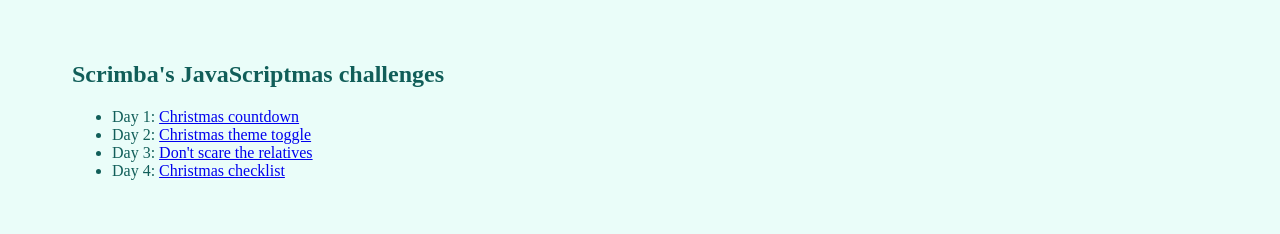
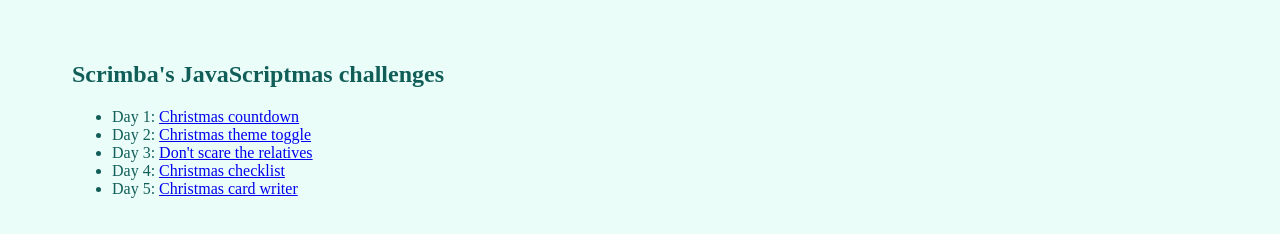
Before and after one commit to hellodeborahuk/javascript-work, a plain HTML site: page index.html in a window 1280 px wide. Shown: the part 638-872 px from the top of the page. Drawn offline with Linux system fonts and the light colour scheme.

Commit message:
added day 5

```diff
--- a/index.html
+++ b/index.html
@@ -161,6 +161,7 @@
           <li>Day 2: <a href="https://scrimba.com/scrim/co1294e4ab49ac13eea8890b6">Christmas theme toggle</a></li>
           <li>Day 3: <a href="https://scrimba.com/scrim/coc1d4e81b5e253f6b05a638f">Don't scare the relatives</a></li>
           <li>Day 4: <a href="https://scrimba.com/scrim/co8294b9c940a670d95ee1abd">Christmas checklist</a></li>
+          <li>Day 5: <a href="https://scrimba.com/scrim/coa714585bb0de8ffce8ab8b1">Christmas card writer</a></li>
         </ul>
       </section>
     </div>
```
